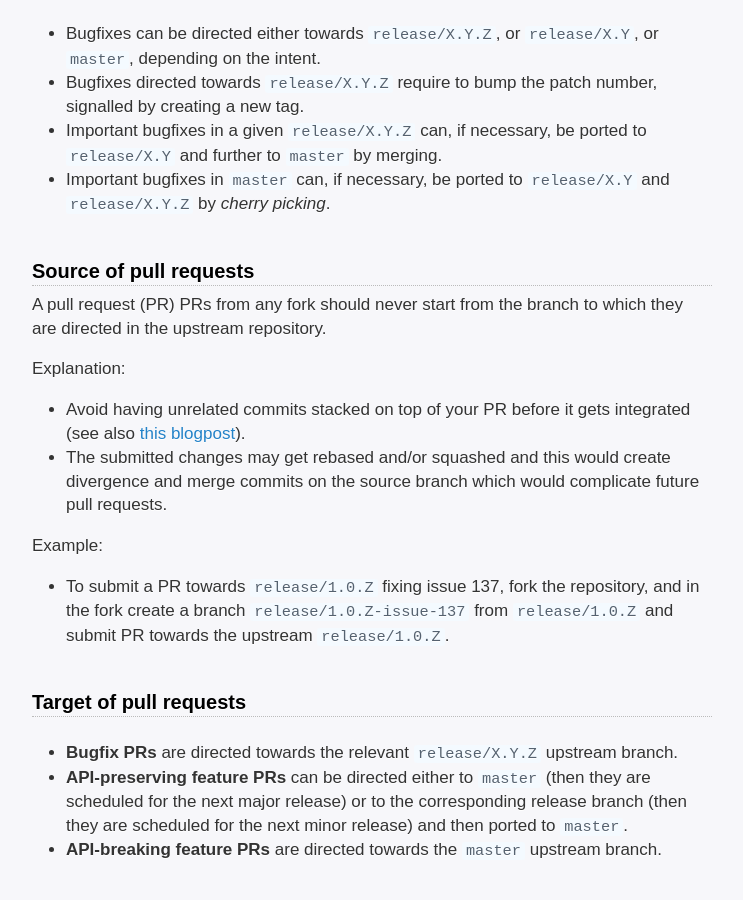
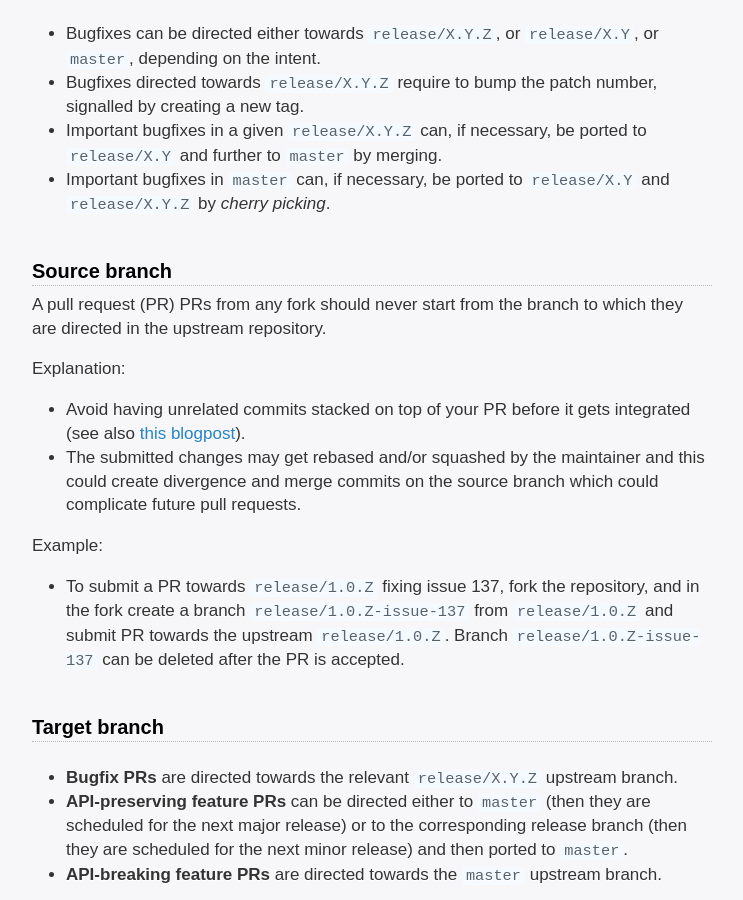
Before and after one commit to dev-cafe/branching-model, a Jekyll site: the page built from index.md, in a window 1280 px wide and 900 px high, scrolled down 2049 px. Shown: the whole window, without its empty margins (268-1011 px from the left). Built offline with Jekyll 4.4.1, drawn with Linux system fonts in a browser that asks for light colours; our own code applies the rules of GitHub Pages for plain Markdown files.

Commit message:
refactor source and target section

```diff
--- a/index.md
+++ b/index.md
@@ -94,7 +94,7 @@ We recommend to use annotated tags because they contain the author of the tag.
   `release/X.Y.Z` by _cherry picking_.
 
 
-## Source of pull requests
+## Source branch
 
 A pull request (PR) PRs from any fork should never start from the branch to which they are
 directed in the upstream repository.
@@ -103,18 +103,19 @@ Explanation:
 
 - Avoid having unrelated commits stacked on top of your PR before it gets integrated
   (see also [this blogpost](http://blog.jasonmeridth.com/posts/do-not-issue-pull-requests-from-your-master-branch/)).
-- The submitted changes may get rebased and/or squashed and this would create divergence and merge commits on the source branch
-  which would complicate future pull requests.
+- The submitted changes may get rebased and/or squashed by the maintainer and
+  this could create divergence and merge commits on the source branch which
+  could complicate future pull requests.
 
 Example:
 
-- To submit a PR towards `release/1.0.Z` fixing issue 137,
-  fork the repository, and in the fork
-  create a branch `release/1.0.Z-issue-137` from `release/1.0.Z`
-  and submit PR towards the upstream `release/1.0.Z`.
+- To submit a PR towards `release/1.0.Z` fixing issue 137, fork the repository,
+  and in the fork create a branch `release/1.0.Z-issue-137` from
+  `release/1.0.Z` and submit PR towards the upstream `release/1.0.Z`. Branch
+  `release/1.0.Z-issue-137` can be deleted after the PR is accepted.
 
 
-## Target of pull requests
+## Target branch
 
 - **Bugfix PRs** are directed towards the relevant `release/X.Y.Z` upstream branch.
 - **API-preserving feature PRs** can be directed either to `master` (then they are scheduled for the next major release)
```
